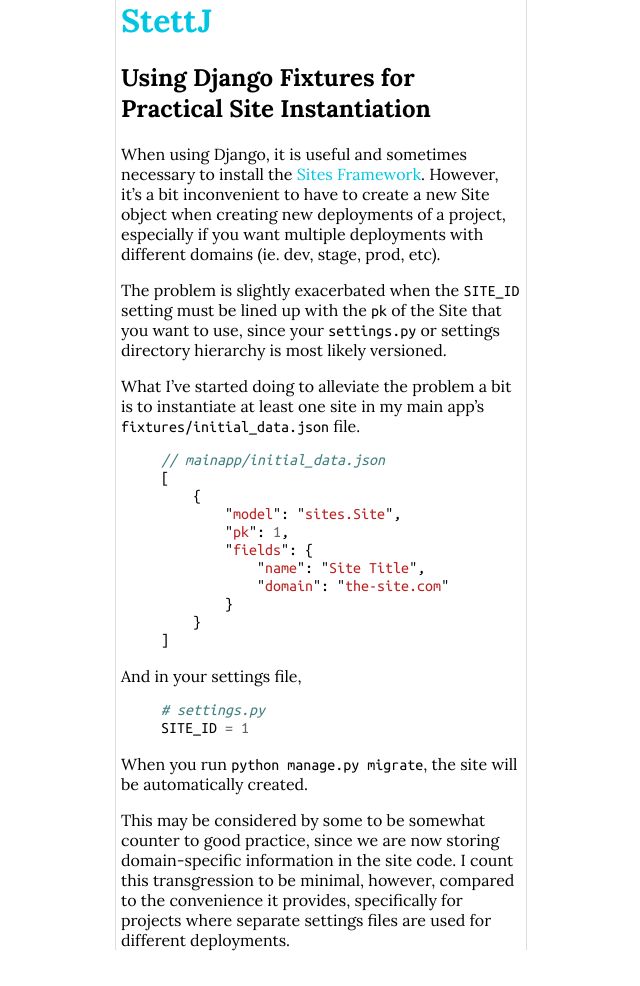
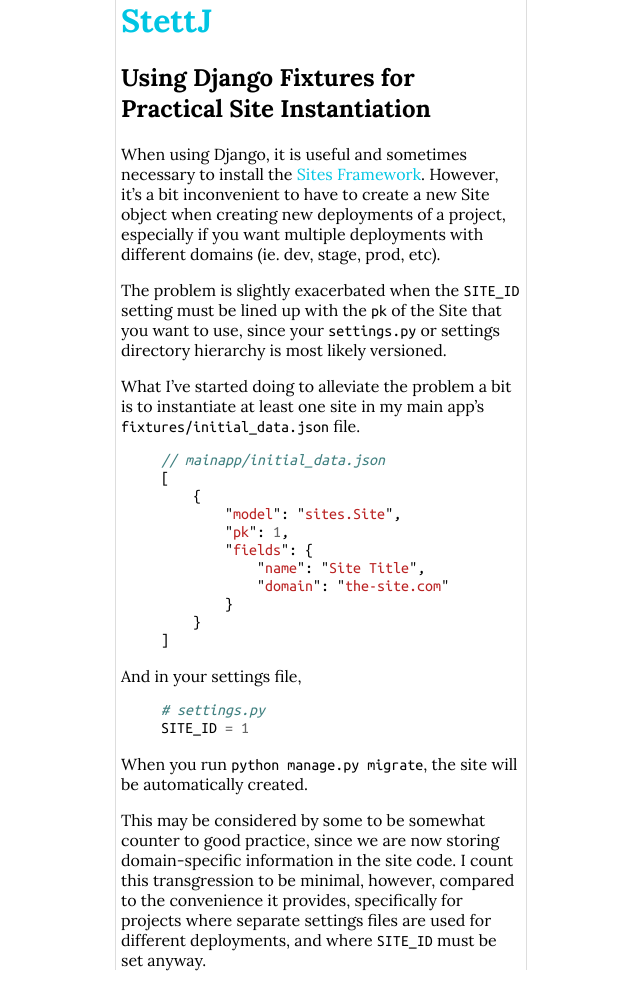
Before and after one commit to stett/stett.github.io, a Jekyll site: the page built from _posts/2014-12-08-django-putting-sites-into-initial-data.md, in a window 1280 px wide. Shown: the whole page, without its empty margins (319-959 px from the left). Built offline with Jekyll 4.4.1, drawn with Linux system fonts in a browser that asks for light colours.

Commit message:
List style

```diff
--- a/_posts/2014-12-08-django-putting-sites-into-initial-data.md
+++ b/_posts/2014-12-08-django-putting-sites-into-initial-data.md
@@ -33,4 +33,4 @@
 
 When you run `python manage.py migrate`, the site will be automatically created.
 
-This may be considered by some to be somewhat counter to good practice, since we are now storing domain-specific information in the site code. I count this transgression to be minimal, however, compared to the convenience it provides, specifically for projects where separate settings files are used for different deployments.
+This may be considered by some to be somewhat counter to good practice, since we are now storing domain-specific information in the site code. I count this transgression to be minimal, however, compared to the convenience it provides, specifically for projects where separate settings files are used for different deployments, and where `SITE_ID` must be set anyway.
--- a/assets/style.scss
+++ b/assets/style.scss
@@ -30,6 +30,11 @@
     }
 }
 
+ul {
+    padding-left: 0;
+    list-style: none;
+}
+
 div#header h1 {
     margin-top: 0;
 }
--- a/index.html
+++ b/index.html
@@ -5,6 +5,7 @@
 <ul>
     {% for post in site.posts %}
     <li>
+        <div class="date">{{ post.date|date:"%Y/%m/%d" }}</div>
         <a href="{{ post.url }}">{{ post.title }}</a>
     </li>
     {% endfor %}
```
